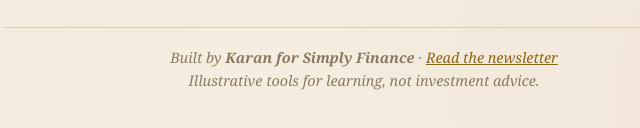
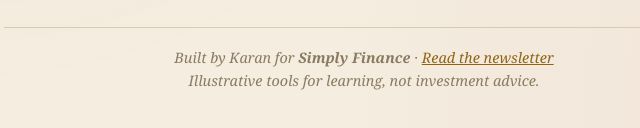
Before and after one commit to karan-khera/finance-tools, a plain HTML site: page index.html in a window 1280 px wide. Shown: the part 510-638 px from the top of the page, 276-916 px from the left. Drawn offline with Linux system fonts and the light colour scheme.

Commit message:
Finance tools landing page

```diff
--- a/index.html
+++ b/index.html
@@ -185,7 +185,7 @@
   <div class="section-label" style="margin-top:28px; font-size:15px;">More tools coming soon</div>
 
   <div class="foot">
-    Built by <b>Karan for Simply Finance</b> &middot; <a href="https://karankhera.substack.com">Read the newsletter</a><br>
+    Built by Karan for <b>Simply Finance</b> &middot; <a href="https://karankhera.substack.com">Read the newsletter</a><br>
     Illustrative tools for learning, not investment advice.
   </div>
 </div>
```
